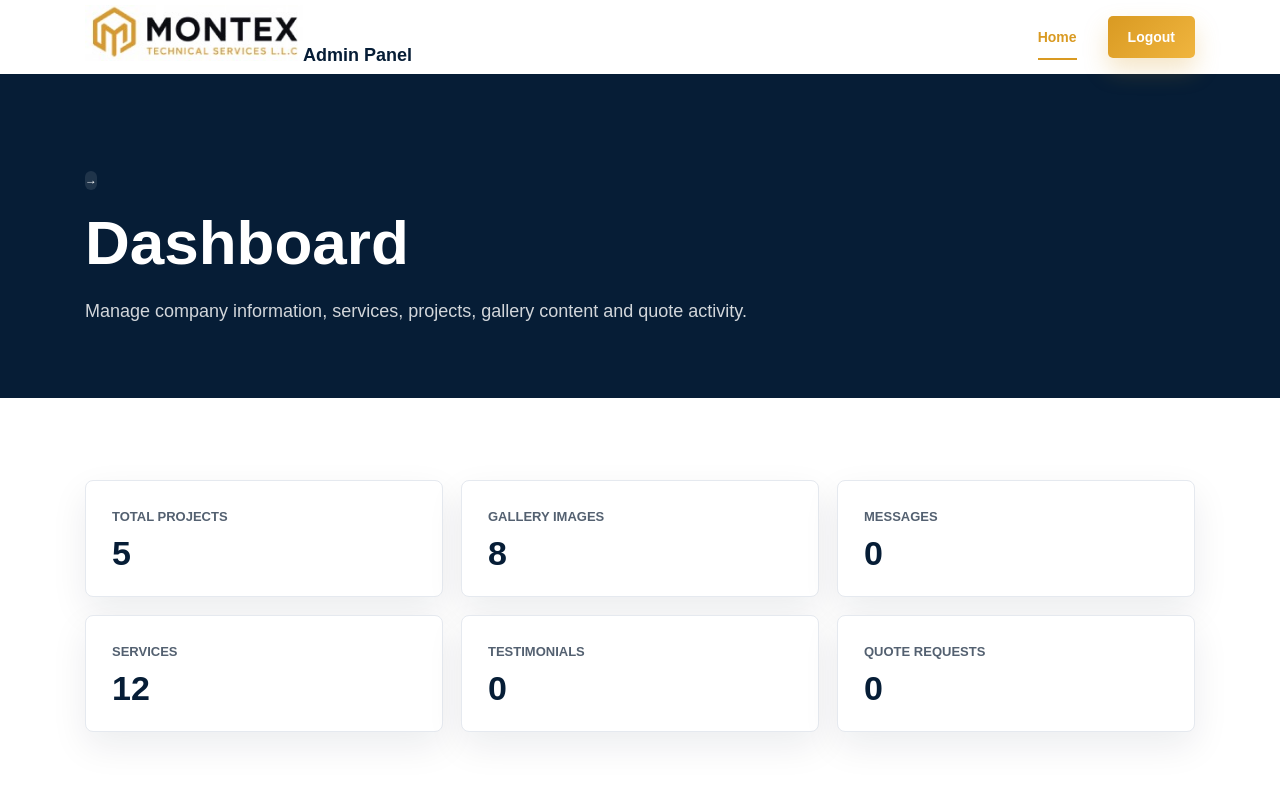
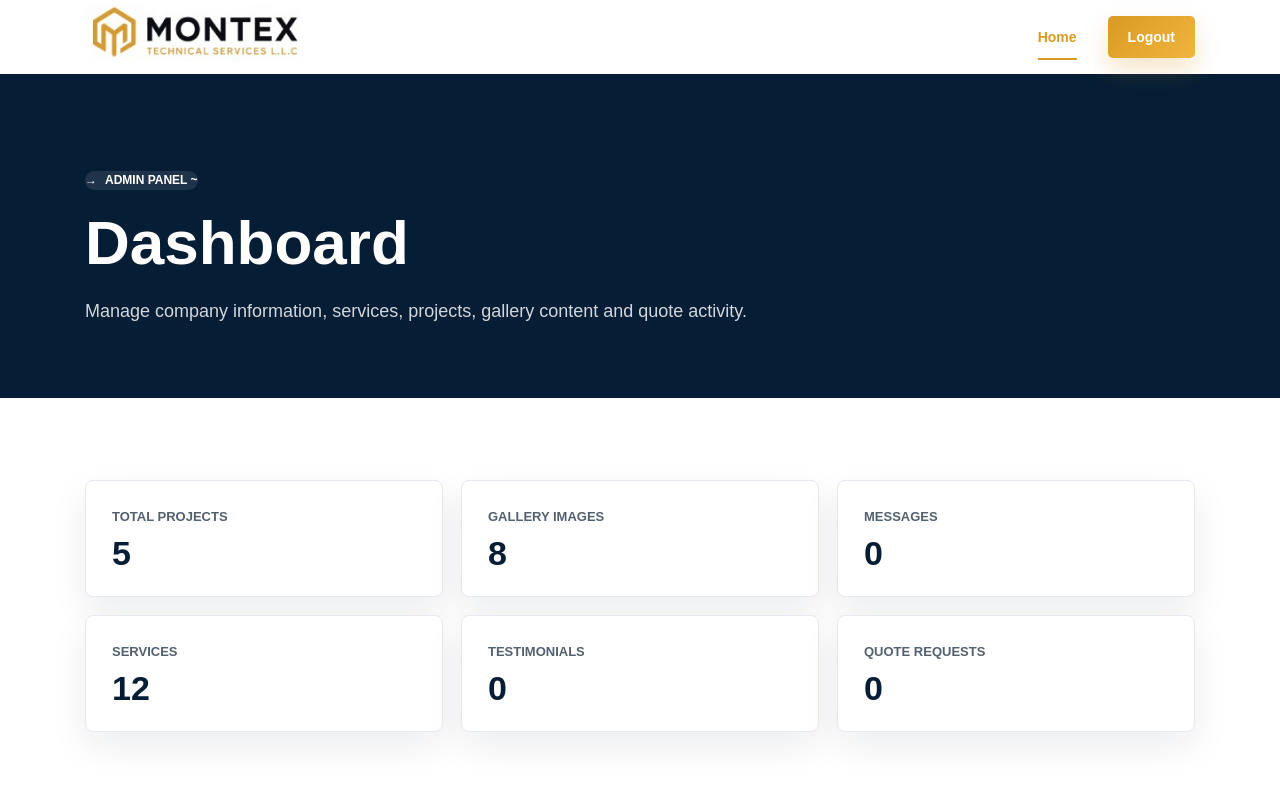
Before and after one commit to Taterao3133/Montextechnicalservices, a Next.js app: page /admin in a window 1280 px wide. Shown: the top 800 px of the page. Built offline with nearby package versions, Linux system fonts and the light colour scheme.

Commit message:
adds securtity and final production deploying

```diff
--- a/app/admin/page.jsx
+++ b/app/admin/page.jsx
@@ -50,7 +50,7 @@ export default async function AdminPage({ searchParams }) {
       <main className="adminPage">
         <section className="simpleHero">
           <div className="container">
-            <p className="label arrow"></p>
+            <p className="label arrow"> admin panel ~ </p>
             <h1>Dashboard</h1>
             <p>Manage company information, services, projects, gallery content and quote activity.</p>
           </div>
--- a/app/components/Header.jsx
+++ b/app/components/Header.jsx
@@ -56,7 +56,7 @@ export default function Header({ admin = false, company = fallbackCompany }) {
         <div className="container navbarInner">
           <a className="brand" href={admin ? "/admin" : "/#home"} aria-label="Montex home">
             <Image src="/assets/logo.jpg" alt="Montex Technical Services L.L.C" width={251} height={60} priority />
-            {admin ? <span className="adminBrandTitle">Admin Panel</span> : null}
+            {admin ? <span className="adminBrandTitle"></span> : null}
           </a>
 
           <button
```
